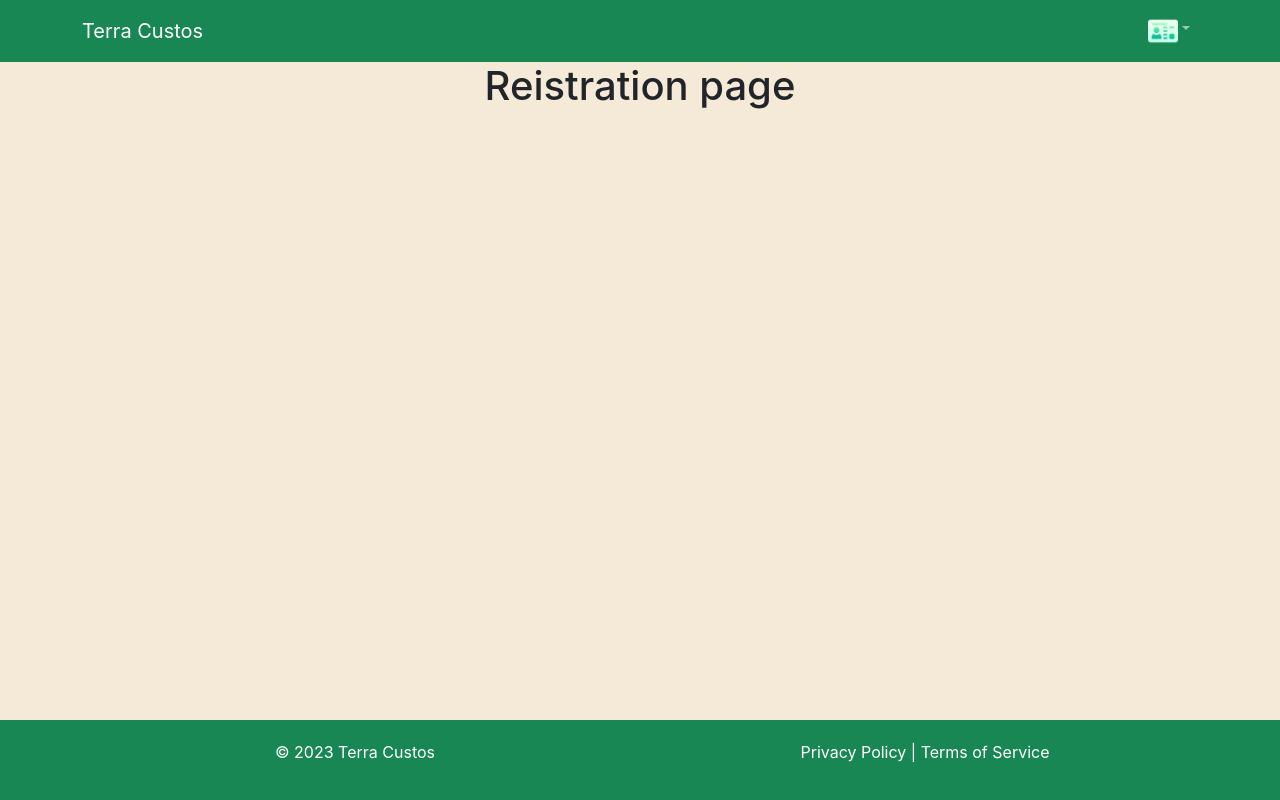
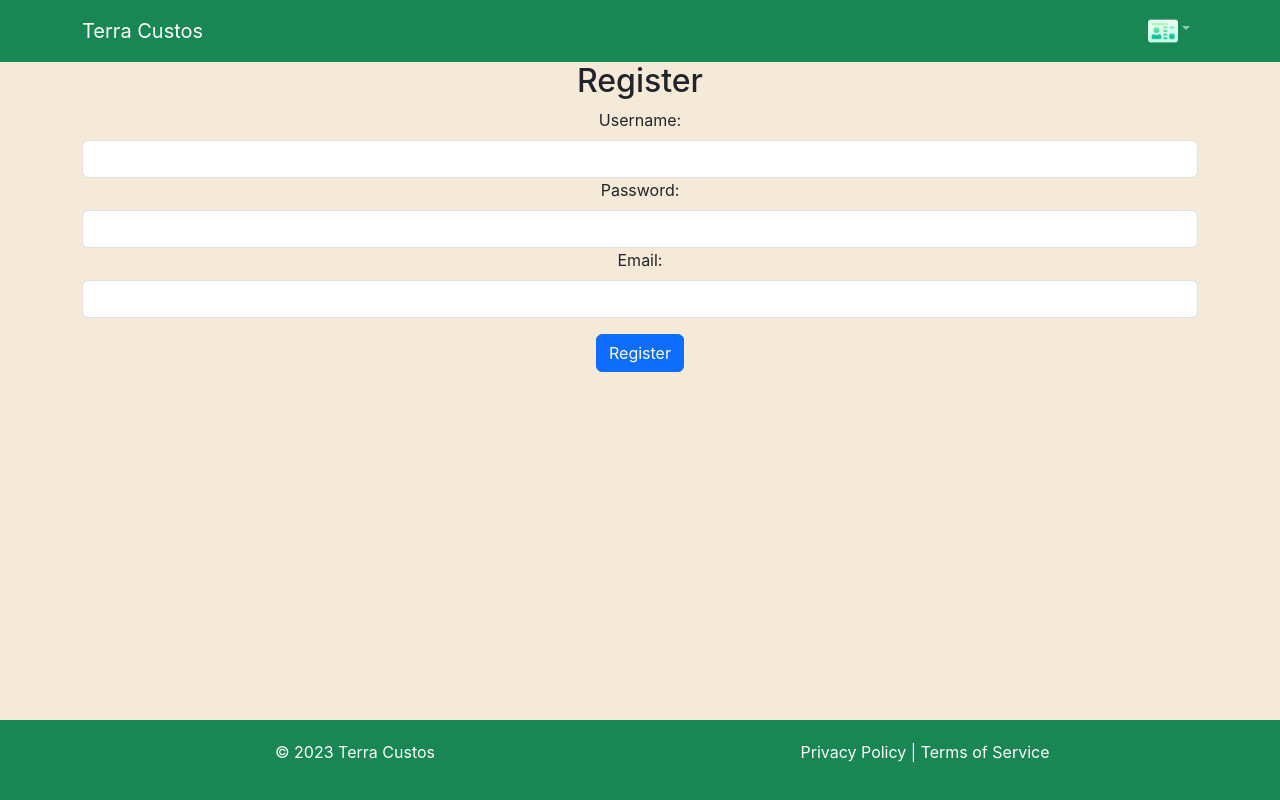
Before and after one commit to KrisztanZero/terra-custos, a React (Create React App) app in the folder tc_client/: page /registration in a window 1280 px wide. Built offline with nearby package versions, Linux system fonts and the light colour scheme.

Commit message:
update registration

```diff
--- a/tc_client/src/pages/Registration.jsx
+++ b/tc_client/src/pages/Registration.jsx
@@ -1,7 +1,80 @@
+import React, { useState } from 'react';
+import { Container, Form, Button, Alert } from 'react-bootstrap';
+import { addUser, getUserByUsername, getUserByEmail } from '../services/userService';
+import { useNavigate } from 'react-router-dom';
+
 export default function Registration() {
+    const [username, setUsername] = useState('');
+    const [password, setPassword] = useState('');
+    const [email, setEmail] = useState('');
+    const [error, setError] = useState('');
+
+    const navigte = useNavigate();
+
+    const handleRegister = async (e) => {
+        e.preventDefault();
+
+        const existingUserByUsername = getUserByUsername(username);
+        const existingUserByEmail = getUserByEmail(email);
+
+        if (existingUserByUsername) {
+            setError('Username already exists');
+            return;
+        }
+
+        if (existingUserByEmail) {
+            setError('Email already exists');
+            return;
+        }
+
+        const newUser = {
+            username,
+            password,
+            email,
+        };
+
+        const addedUser = addUser(newUser);
+
+        console.log('Registration successful:', addedUser);
+        navigte('/login');
+    };
+
     return (
-        <div className="container">
-            <h1>Reistration page</h1>
-        </div>
-    )
+        <Container>
+            <h2>Register</h2>
+            <Form onSubmit={handleRegister}>
+                <Form.Group controlId="formBasicUsername">
+                    <Form.Label>Username:</Form.Label>
+                    <Form.Control
+                        type="text"
+                        value={username}
+                        onChange={(e) => setUsername(e.target.value)}
+                        required
+                    />
+                </Form.Group>
+                <Form.Group controlId="formBasicPassword">
+                    <Form.Label>Password:</Form.Label>
+                    <Form.Control
+                        type="password"
+                        value={password}
+                        onChange={(e) => setPassword(e.target.value)}
+                        required
+                    />
+                </Form.Group>
+                <Form.Group controlId="formBasicEmail">
+                    <Form.Label>Email:</Form.Label>
+                    <Form.Control
+                        type="email"
+                        value={email}
+                        onChange={(e) => setEmail(e.target.value)}
+                        required
+                    />
+                </Form.Group>
+                {error && <Alert variant="danger">{error}</Alert>}
+                <Button type="submit" variant="primary" className="mt-3">
+                    Register
+                </Button>
+            </Form>
+        </Container>
+    );
 }
```
